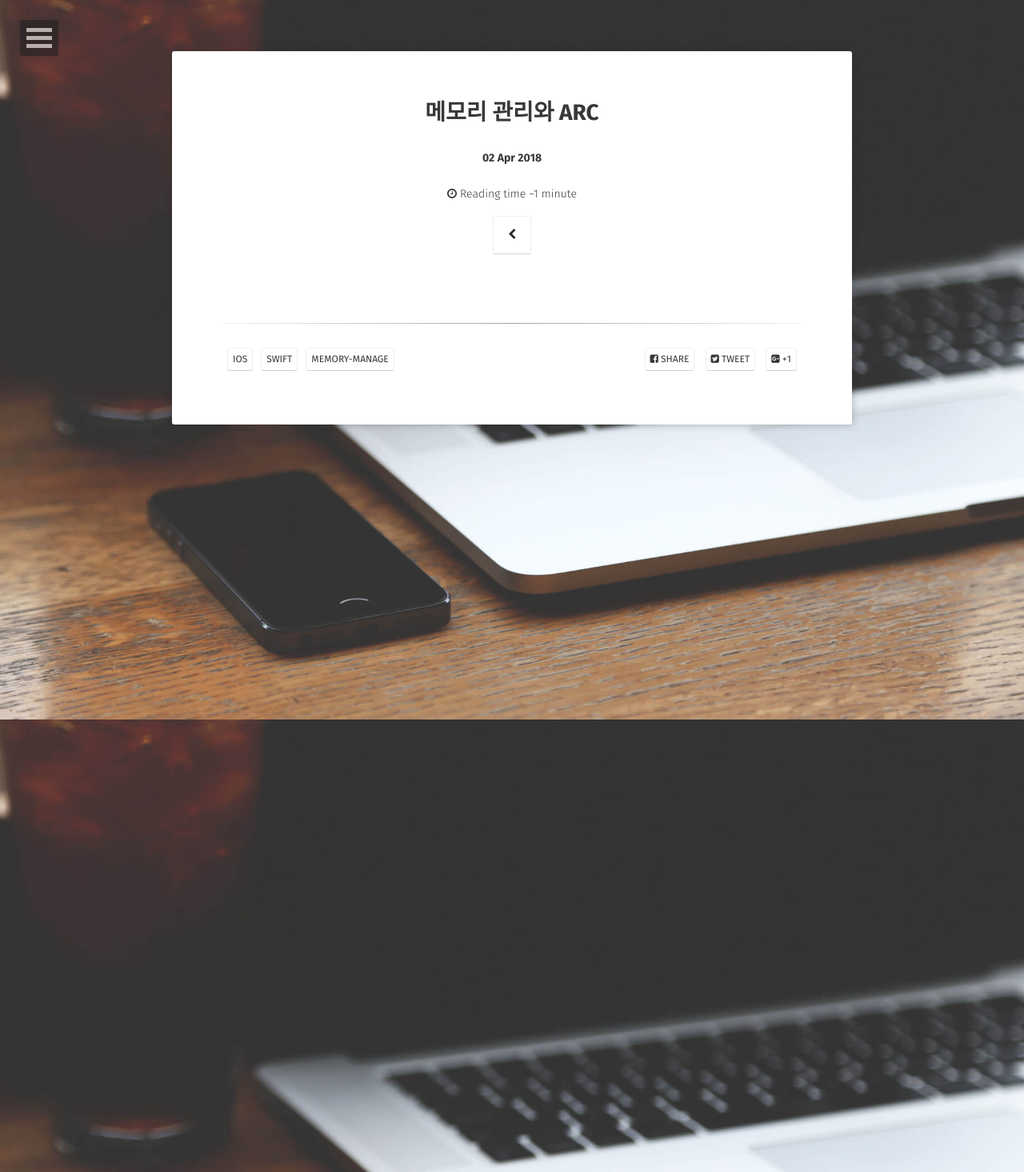
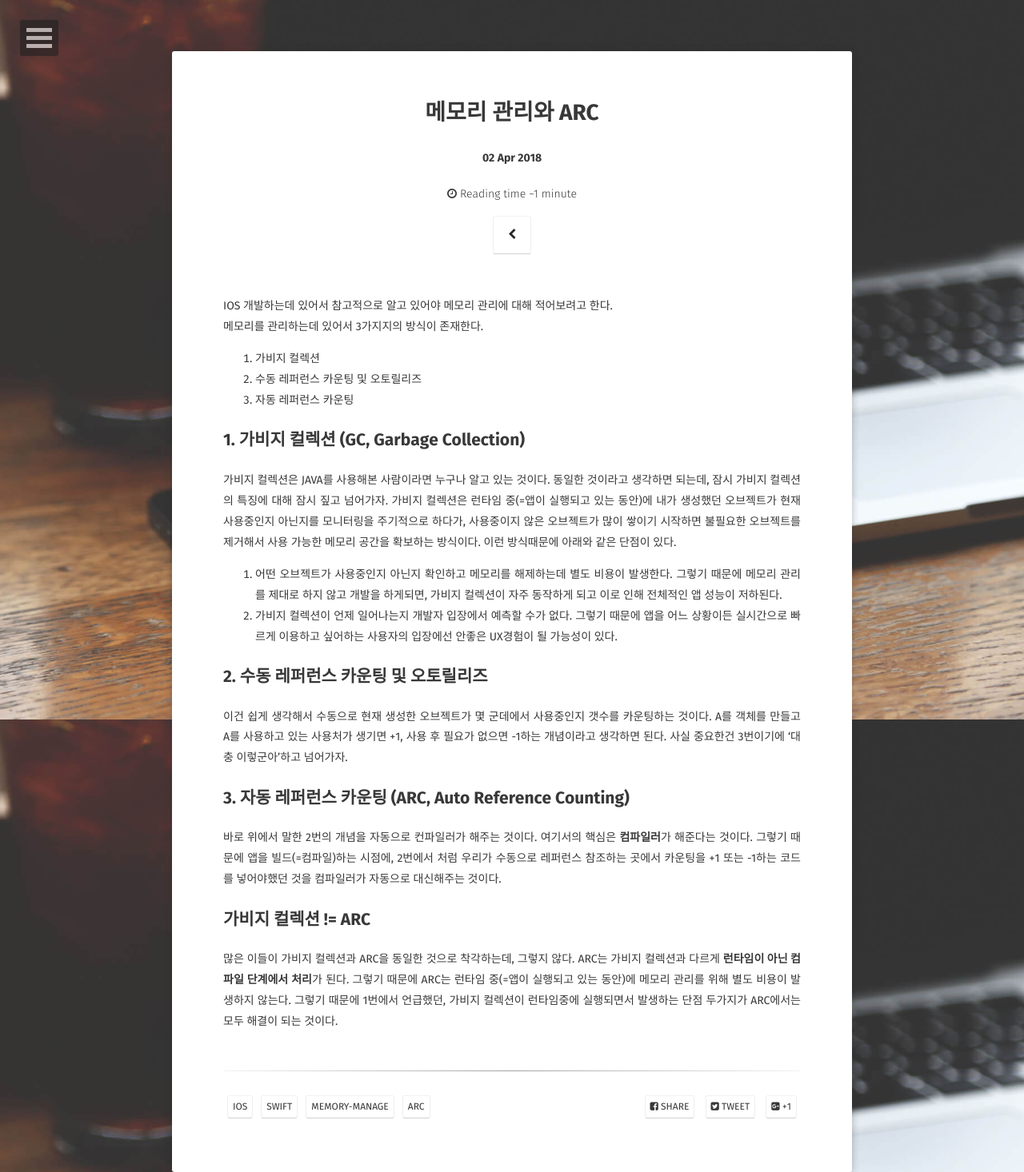
Before and after one commit to ryandev421/ryanpark91.github.io, a Jekyll site: the page built from _posts/development/til/Swift/2018-04-02-memory-manage.md, in a window 1280 px wide. Shown: the whole page at 80% size. Built offline with Jekyll 4.4.1, drawn with Linux system fonts in a browser that asks for light colours; some web fonts are replaced.

Commit message:
swift 메모리 관리 내용 추가

```diff
--- a/_posts/development/til/Swift/2018-04-02-memory-manage.md
+++ b/_posts/development/til/Swift/2018-04-02-memory-manage.md
@@ -2,8 +2,35 @@
 layout: post
 title: 메모리 관리와 ARC
 date: 2018-04-02
-excerpt: ""
-tags: [ios, swift, memory-manage]
+excerpt: "GC와 ARC의 차이를 알아보자"
+tags: [ios, swift, memory-manage, ARC]
 comments: true
 category: development
 ---
+
+IOS 개발하는데 있어서 참고적으로 알고 있어야 메모리 관리에 대해 적어보려고 한다. <br/>
+메모리를 관리하는데 있어서 3가지지의 방식이 존재한다.
+1. 가비지 컬렉션
+2. 수동 레퍼런스 카운팅 및 오토릴리즈
+3. 자동 레퍼런스 카운팅
+
+## 1. 가비지 컬렉션 (GC, Garbage Collection)
+가비지 컬렉션은 JAVA를 사용해본 사람이라면 누구나 알고 있는 것이다. 동일한 것이라고 생각하면 되는데, 잠시 가비지 컬렉션의 특징에 대해 잠시 짚고 넘어가자.
+가비지 컬렉션은 런타임 중(=앱이 실행되고 있는 동안)에 내가 생성했던 오브젝트가 현재 사용중인지 아닌지를 모니터링을 주기적으로 하다가,
+사용중이지 않은 오브젝트가 많이 쌓이기 시작하면 불필요한 오브젝트를 제거해서 사용 가능한 메모리 공간을 확보하는 방식이다.
+이런 방식때문에 아래와 같은 단점이 있다.
+1. 어떤 오브젝트가 사용중인지 아닌지 확인하고 메모리를 해제하는데 별도 비용이 발생한다.
+그렇기 때문에 메모리 관리를 제대로 하지 않고 개발을 하게되면, 가비지 컬렉션이 자주 동작하게 되고 이로 인해 전체적인 앱 성능이 저하된다.
+2. 가비지 컬렉션이 언제 일어나는지 개발자 입장에서 예측할 수가 없다. 그렇기 때문에 앱을 어느 상황이든 실시간으로 빠르게 이용하고 싶어하는 사용자의 입장에선 안좋은 UX경험이 될 가능성이 있다.
+
+## 2. 수동 레퍼런스 카운팅 및 오토릴리즈
+이건 쉽게 생각해서 수동으로 현재 생성한 오브젝트가 몇 군데에서 사용중인지 갯수를 카운팅하는 것이다. A를 객체를 만들고 A를 사용하고 있는 사용처가 생기면 +1, 사용 후 필요가 없으면 -1하는 개념이라고 생각하면 된다. 사실 중요한건 3번이기에 '대충 이렇군아'하고 넘어가자.
+
+## 3. 자동 레퍼런스 카운팅 (ARC, Auto Reference Counting)
+바로 위에서 말한 2번의 개념을 자동으로 컨파일러가 해주는 것이다. 여기서의 핵심은 **컴파일러**가 해준다는 것이다.
+그렇기 때문에 앱을 빌드(=컴파일)하는 시점에, 2번에서 처럼 우리가 수동으로 레퍼런스 참조하는 곳에서 카운팅을 +1 또는 -1하는 코드를 넣어야했던 것을 컴파일러가 자동으로 대신해주는 것이다.
+
+## 가비지 컬렉션 != ARC
+많은 이들이 가비지 컬렉션과 ARC을 동일한 것으로 착각하는데, 그렇지 않다. ARC는 가비지 컬렉션과 다르게 **런타임이 아닌 컴파일 단계에서 처리**가 된다.
+그렇기 때문에 ARC는 런타임 중(=앱이 실행되고 있는 동안)에 메모리 관리를 위해 별도 비용이 발생하지 않는다.
+그렇기 때문에 1번에서 언급했던, 가비지 컬렉션이 런타임중에 실행되면서 발생하는 단점 두가지가 ARC에서는 모두 해결이 되는 것이다.
```
